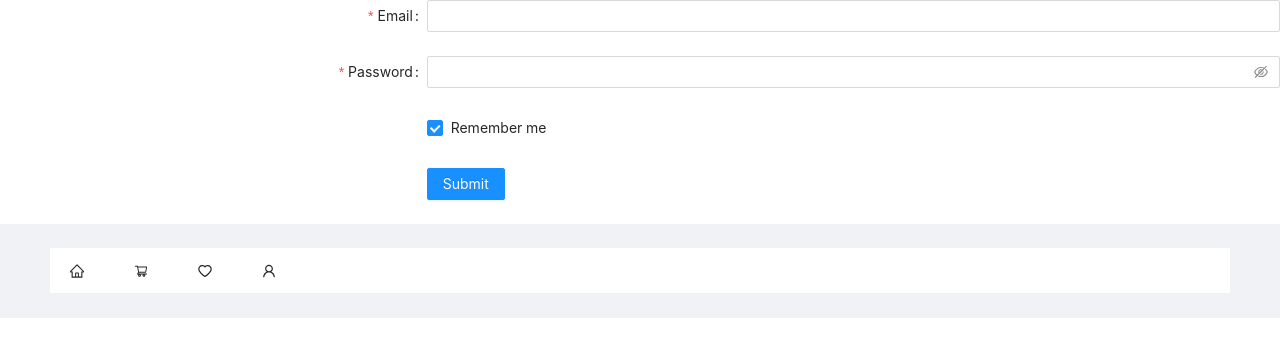
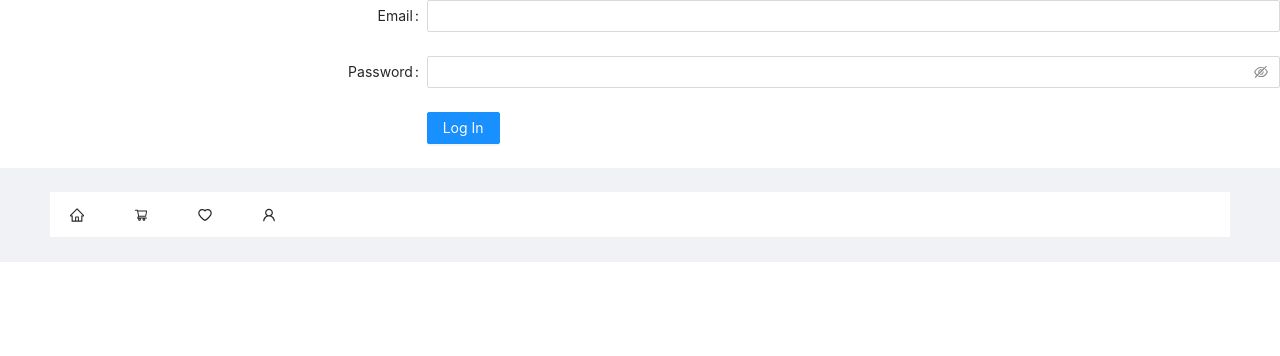
Before and after one commit to Andrew-CC-Martin/recepea, a React (Create React App) app in the folder client/: page /login in a window 1280 px wide. Shown: the top 356 px of the page. Built offline with nearby package versions, Linux system fonts and the light colour scheme.

Commit message:
Login: create auth context; refactor contexts to use component state; create authenticated routes; redirect after login; add links to footer; create auth and non-auth versions of Home

```diff
--- a/client/src/App.tsx
+++ b/client/src/App.tsx
@@ -1,4 +1,5 @@
 import { Route, Routes } from "react-router-dom";
+import { FC, useEffect, useState } from "react";
 import { Layout } from "antd";
 
 import "./App.css";
@@ -8,23 +9,45 @@ import { LogIn } from "./features/auth/login/LogIn";
 import { Home } from "./features/home/Home";
 import { Ingredients } from "./features/pantry/Ingredients";
 import { RecepeaFooter } from "./features/footer/RecepeaFooter";
+import { AuthContext, AxiosContext, ThemeContext } from "./app/context";
+import { api } from "./app/data";
+import { ThemeType } from "./app/context";
+import { getJWT } from "./features/auth/authSlice";
+import { useAppSelector } from "./app/hooks";
 
 const { Content } = Layout;
 
-function App() {
+export const App: FC = () => {
+  const jsonWebToken = useAppSelector(getJWT);
+  const [authenticated, setAuthenticated] = useState(false);
+
+  useEffect(() => {
+    if (jsonWebToken) {
+      setAuthenticated(true);
+    }
+  }, [jsonWebToken]);
+
+  const [theme, setTheme] = useState<ThemeType>("light");
+
   return (
     <div className="App">
+      <AuthContext.Provider value={{ authenticated, setAuthenticated }}>
+        <ThemeContext.Provider value={{ theme, setTheme }}>
+          <AxiosContext.Provider value={{ api }}>
             <Content>
               <Routes>
                 <Route path="/" element={<Home />} />
                 <Route path="/login" element={<LogIn />} />
                 <Route path="/signup" element={<SignUp />} />
+                {authenticated && (
                   <Route path="/ingredients" element={<Ingredients />} />
+                )}
               </Routes>
             </Content>
             <RecepeaFooter />
+          </AxiosContext.Provider>
+        </ThemeContext.Provider>
+      </AuthContext.Provider>
     </div>
   );
-}
-
-export default App;
+};
--- a/client/src/app/context/index.ts
+++ b/client/src/app/context/index.ts
@@ -4,14 +4,16 @@ import { AxiosInstance } from "axios";
 import { api } from "../data";
 
 // create a custom type to restrict theme to only be these values
-type ThemeType = "light" | "dark";
+export type ThemeType = "light" | "dark";
 
-interface AppContextInterface {
+export interface ThemeContextInterface {
   theme: ThemeType;
+  setTheme: (theme: ThemeType) => void;
 }
 
-export const ThemeContext = createContext<AppContextInterface>({
+export const ThemeContext = createContext<ThemeContextInterface>({
   theme: "light",
+  setTheme: (_theme: ThemeType) => {},
 });
 
 interface ApiContextInterface {
@@ -22,3 +24,13 @@ interface ApiContextInterface {
 export const AxiosContext = createContext<ApiContextInterface>({
   api,
 });
+
+interface AuthContextInterface {
+  authenticated: boolean;
+  setAuthenticated: (authenticated: boolean) => void;
+}
+
+export const AuthContext = createContext<AuthContextInterface>({
+  authenticated: false,
+  setAuthenticated: (_authenticated: boolean) => {},
+});
--- a/client/src/features/auth/login/LogIn.tsx
+++ b/client/src/features/auth/login/LogIn.tsx
@@ -1,9 +1,27 @@
-import { Button, Checkbox, Form, Input } from "antd";
-import { FC } from "react";
+import { Button, Form, Input } from "antd";
+import { FC, useContext } from "react";
+import { useNavigate } from "react-router-dom";
+
+import { api } from "../../../app/data";
+import { useAppDispatch } from "../../../app/hooks";
+import { setJWT } from "../authSlice";
+import { AuthContext } from "../../../app/context";
 
 export const LogIn: FC = (): JSX.Element => {
-  const onFinish = (values: any) => {
-    console.log("Success:", values);
+  const { setAuthenticated } = useContext(AuthContext);
+  const dispatch = useAppDispatch();
+  const navigate = useNavigate();
+
+  const onFinish = async (values: any) => {
+    try {
+      const response = await api.post("/users/login", values);
+      const { data: jsonWebToken } = response;
+      dispatch(setJWT(jsonWebToken));
+      setAuthenticated(true);
+      navigate("/");
+    } catch (error) {
+      console.log(error);
+    }
   };
 
   const onFinishFailed = (errorInfo: any) => {
@@ -20,33 +38,17 @@ export const LogIn: FC = (): JSX.Element => {
       onFinishFailed={onFinishFailed}
       autoComplete="off"
     >
-      <Form.Item
-        label="Email"
-        name="email"
-        rules={[{ required: true, message: "Please input your email!" }]}
-      >
+      <Form.Item label="Email" name="email">
         <Input />
       </Form.Item>
 
-      <Form.Item
-        label="Password"
-        name="password"
-        rules={[{ required: true, message: "Please input your password!" }]}
-      >
+      <Form.Item label="Password" name="password">
         <Input.Password />
-      </Form.Item>
-
-      <Form.Item
-        name="remember"
-        valuePropName="checked"
-        wrapperCol={{ offset: 8, span: 16 }}
-      >
-        <Checkbox>Remember me</Checkbox>
       </Form.Item>
 
       <Form.Item wrapperCol={{ offset: 8, span: 16 }}>
         <Button type="primary" htmlType="submit">
-          Submit
+          Log In
         </Button>
       </Form.Item>
     </Form>
--- a/client/src/features/auth/signup/SignUp.tsx
+++ b/client/src/features/auth/signup/SignUp.tsx
@@ -1,5 +1,6 @@
 import { Button, Form, Input } from "antd";
 import { FC } from "react";
+import { useNavigate } from "react-router-dom";
 
 import { api } from "../../../app/data";
 import { useAppDispatch } from "../../../app/hooks";
@@ -7,11 +8,14 @@ import { setJWT } from "../authSlice";
 
 export const SignUp: FC = (): JSX.Element => {
   const dispatch = useAppDispatch();
+  const navigate = useNavigate();
+
   const onFinish = async (values: any) => {
     try {
-      const response = await api.post("/users", values);
+      const response = await api.post("/users/signup", values);
       const { data: jsonWebToken } = response;
       dispatch(setJWT(jsonWebToken));
+      navigate("/");
     } catch (error) {
       console.log(error);
     }
@@ -34,6 +38,7 @@ export const SignUp: FC = (): JSX.Element => {
       <Form.Item
         label="Email"
         name="email"
+        validateTrigger={["onBlur"]}
         rules={[
           { required: true, message: "Please input an email" },
           { type: "email", message: "Email isn't valid" },
@@ -45,6 +50,7 @@ export const SignUp: FC = (): JSX.Element => {
       <Form.Item
         label="Name"
         name="name"
+        validateTrigger={["onBlur"]}
         rules={[{ required: true, message: "Please input a name" }]}
       >
         <Input />
@@ -53,6 +59,7 @@ export const SignUp: FC = (): JSX.Element => {
       <Form.Item
         label="Password"
         name="password"
+        validateTrigger={["onBlur"]}
         rules={[
           { required: true, message: "Please input a password" },
           {
@@ -106,6 +113,7 @@ export const SignUp: FC = (): JSX.Element => {
         label="Confirm Password"
         dependencies={["password"]}
         hasFeedback
+        validateTrigger={["onBlur"]}
         rules={[
           {
             required: true,
@@ -128,7 +136,7 @@ export const SignUp: FC = (): JSX.Element => {
 
       <Form.Item wrapperCol={{ offset: 8, span: 16 }}>
         <Button type="primary" htmlType="submit">
-          Submit
+          Sign Up
         </Button>
       </Form.Item>
     </Form>
--- a/client/src/features/footer/RecepeaFooter.tsx
+++ b/client/src/features/footer/RecepeaFooter.tsx
@@ -1,5 +1,6 @@
 import { FC, useContext } from "react";
 import { Layout, Menu } from "antd";
+import { Link } from "react-router-dom";
 import {
   HomeOutlined,
   HeartOutlined,
@@ -17,19 +18,35 @@ const FooterMenu: FC = (): JSX.Element => {
   const menuItems = [
     {
       key: "home",
-      icon: <HomeOutlined />,
+      icon: (
+        <Link to="/">
+          <HomeOutlined />
+        </Link>
+      ),
     },
     {
-      key: "shopping-cart",
-      icon: <ShoppingCartOutlined />,
+      key: "pantry",
+      icon: (
+        <Link to="/pantry">
+          <ShoppingCartOutlined />
+        </Link>
+      ),
     },
     {
-      key: "likes",
-      icon: <HeartOutlined />,
+      key: "saved-recipes",
+      icon: (
+        <Link to="/saved-recipes">
+          <HeartOutlined />
+        </Link>
+      ),
     },
     {
       key: "profile",
-      icon: <UserOutlined />,
+      icon: (
+        <Link to="/profile">
+          <UserOutlined />
+        </Link>
+      ),
     },
   ];
 
--- a/client/src/features/home/Home.tsx
+++ b/client/src/features/home/Home.tsx
@@ -1,8 +1,26 @@
-import { FC } from "react";
+import { FC, useContext } from "react";
 import { Link } from "react-router-dom";
 import { Button } from "antd";
 
+import { AuthContext } from "../../app/context";
+
 export const Home: FC = (): JSX.Element => {
+  const { authenticated } = useContext(AuthContext);
+
+  return <>{authenticated ? <HomeLoggedIn /> : <HomeLoggedOut />}</>;
+};
+
+const HomeLoggedIn: FC = (): JSX.Element => {
+  return (
+    <>
+      <p>logo goes here</p>
+      <p>discover recipes link card goes here</p>
+      <p>in my fridge link card goes here</p>
+    </>
+  );
+};
+
+const HomeLoggedOut: FC = (): JSX.Element => {
   return (
     <>
       <h1>Recepea</h1>
--- a/client/src/index.tsx
+++ b/client/src/index.tsx
@@ -4,12 +4,9 @@ import { Provider } from "react-redux";
 import { BrowserRouter } from "react-router-dom";
 
 import { store } from "./app/store";
-import App from "./App";
+import { App } from "./App";
 import reportWebVitals from "./reportWebVitals";
 import "./index.css";
-import { AxiosContext, ThemeContext } from "./app/context";
-
-import { api } from "./app/data";
 
 const container = document.getElementById("root")!;
 const root = createRoot(container);
@@ -17,13 +14,9 @@ const root = createRoot(container);
 root.render(
   <React.StrictMode>
     <Provider store={store}>
-      <ThemeContext.Provider value={{ theme: "light" }}>
-        <AxiosContext.Provider value={{ api }}>
-          <BrowserRouter>
-            <App />
-          </BrowserRouter>
-        </AxiosContext.Provider>
-      </ThemeContext.Provider>
+      <BrowserRouter>
+        <App />
+      </BrowserRouter>
     </Provider>
   </React.StrictMode>
 );
```
Also changed, not shown: 1 other file (tests, documents, lock files or other folders). Lines whose indentation alone changed are shown as unchanged.
